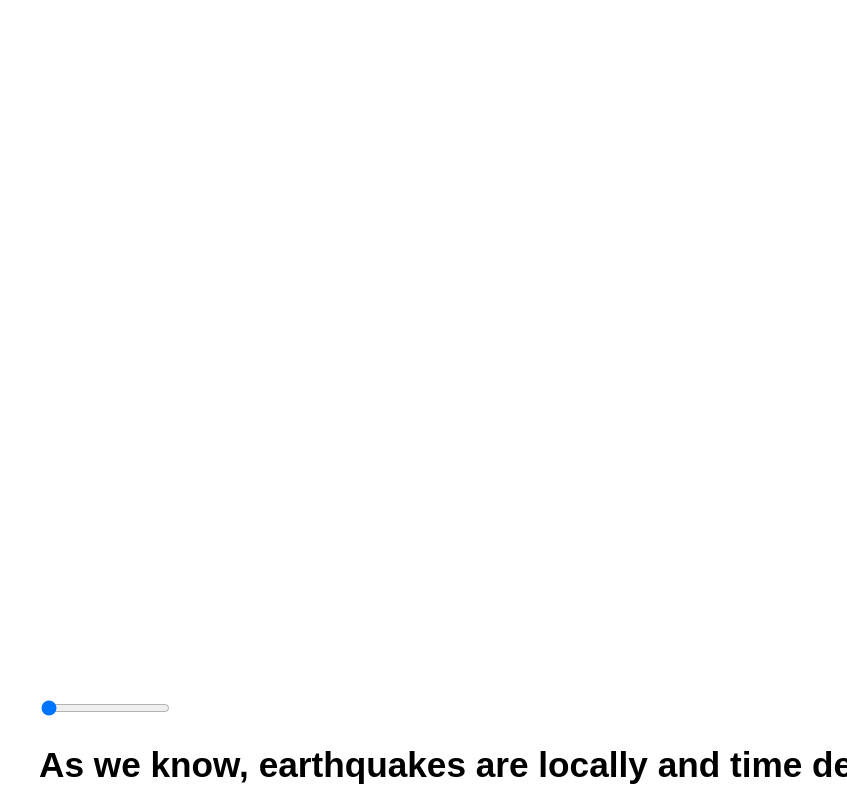
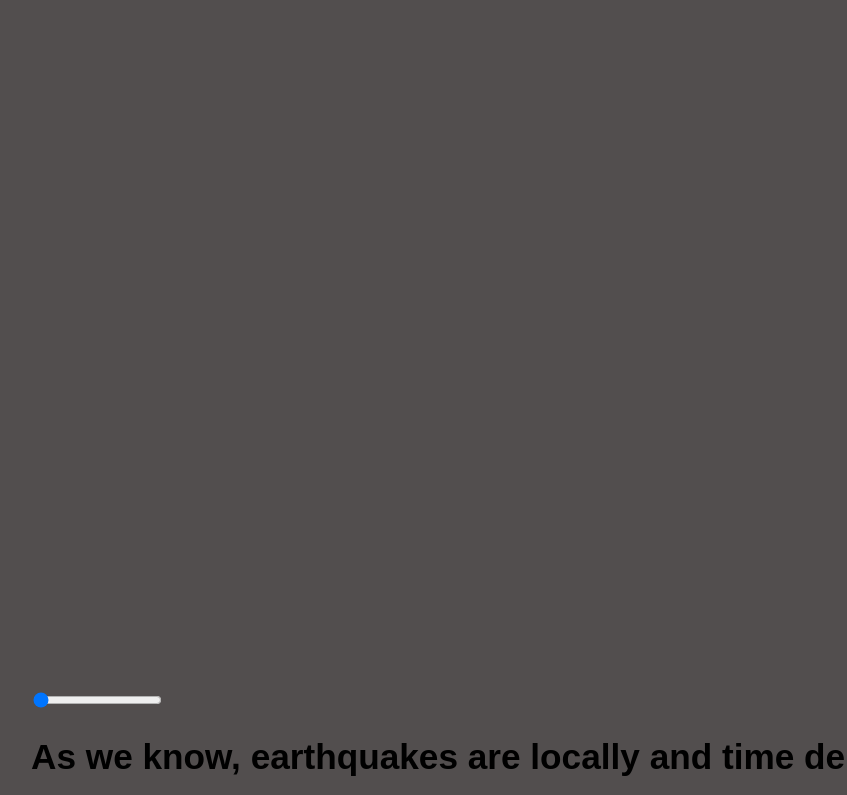
Before and after one commit to com-480-data-visualization/project-2023-viz-ex, a website: page project/src/index.html in a window 1280 px wide. Shown: the part 87-882 px from the top of the page, without its empty margins (97-944 px from the left). Drawn offline with nearby package versions, Linux system fonts and the light colour scheme.

Commit message:
dark background with

```diff
--- a/project/src/style.css
+++ b/project/src/style.css
@@ -16,12 +16,12 @@ to
 /*
 Make the document fill the whole viewport, this overrides any weird defaults that browsers might have.
 */
-/* html, body, figure {
+html, body, figure {
 	width: 100%;
 	padding: 0;
 	margin: 0;
 	border: 0;
-} */
+}
 
 /* Default font and size */
 body {
@@ -38,6 +38,11 @@ body {
 	/* background behind the plot */
 	/*background: rgb(40, 40, 40);*/
 	background: white;
+    background: rgba(39, 34, 34, 0.8);
+    /* background-image:url("https://media.geeksforgeeks.org/wp-content/uploads/geeks-25.png"); */
+    background-position: center;
+    background-repeat: no-repeat;
+    background-attachment: fixed;
 
 	/* default text */
 	font-family: sans-serif;
```
